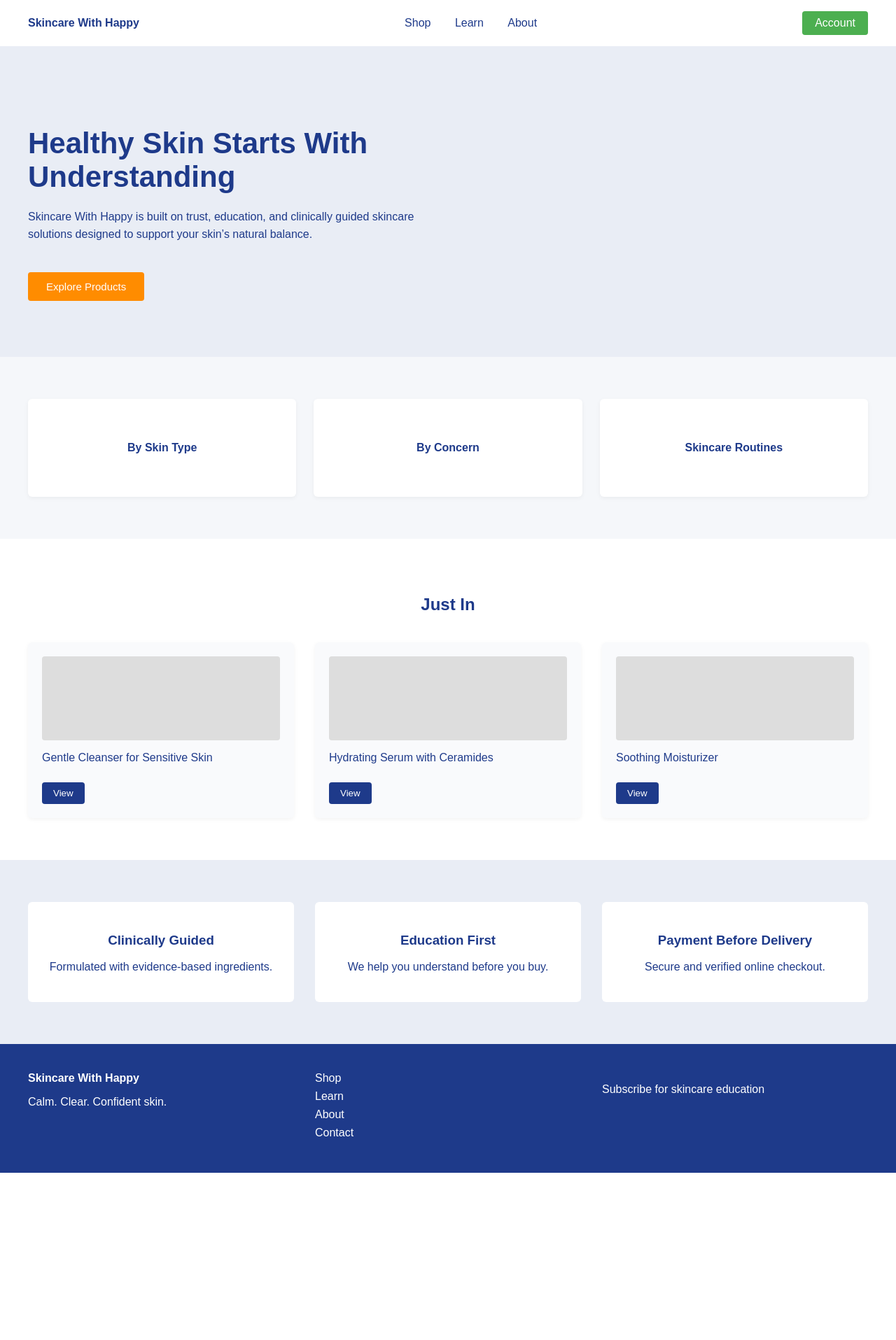
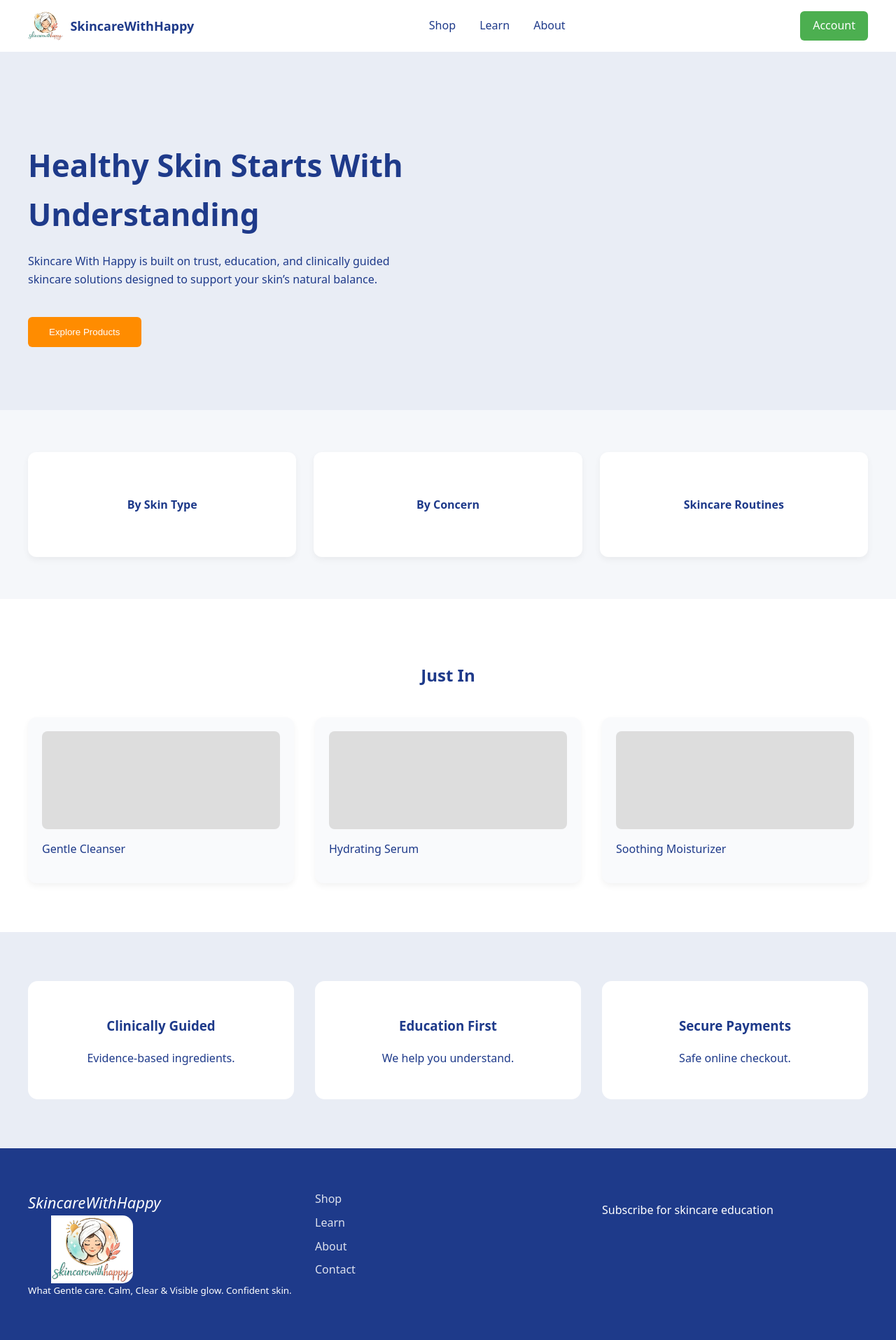
Before and after one commit to JamesHD001/Skincare_With_Happy, a Flask app: template templates/index.html in a window 1280 px wide. Shown: the whole page at 70% size. Before the commit the page ends 1676 px from the top, so only its background shows below. Run offline with Flask 2, Linux system fonts and the light colour scheme; the template is opened without the code that fills it, so the values that code supplies are empty.

Commit message:
updatev footer image and text logo

```diff
--- a/templates/index.html
+++ b/templates/index.html
@@ -1,14 +1,43 @@
 <!DOCTYPE html>
 <html lang="en">
 <head>
+    <!-- BASIC META -->
     <meta charset="UTF-8">
-    <title>Skincare With Happy</title>
+    <meta http-equiv="X-UA-Compatible" content="IE=edge">
+    <meta name="viewport" content="width=device-width, initial-scale=1.0">
+
+    <!-- SEO META -->
+    <title>Skincare With Happy | Clinically Guided Skincare</title>
+    <meta name="description" content="Skincare With Happy offers clinically guided skincare solutions with a focus on education, trust, and healthy skin routines.">
+    <meta name="keywords" content="skincare, skincare routines, sensitive skin, skincare education, skincare products">
+    <meta name="author" content="Skincare With Happy">
+
+    <!-- OPEN GRAPH -->
+    <meta property="og:title" content="Skincare With Happy">
+    <meta property="og:description" content="Healthy skin starts with understanding. Clinically guided skincare solutions.">
+    <meta property="og:type" content="website">
+    <meta property="og:image" content="logo.jpeg">
+    <meta property="og:url" content="https://skincarewithhappy.com">
+
+    <!-- FAVICON -->
+    <link rel="icon" href="logo.jpeg" type="image/jpeg">
+
     <style>
+        :root {
+            --primary: #1E3A8A;
+            --accent: #FF8C00;
+            --bg-light: #f5f7fa;
+            --bg-soft: #e9edf5;
+        }
+
+        * { box-sizing: border-box; }
+
         body {
             margin: 0;
-            font-family: Arial, Helvetica, sans-serif;
-            background-color: #f5f7fa;
-            color: #1E3A8A;
+            font-family: system-ui, -apple-system, BlinkMacSystemFont, "Segoe UI", sans-serif;
+            background-color: var(--bg-light);
+            color: var(--primary);
+            line-height: 1.6;
         }
 
         /* NAVBAR */
@@ -18,52 +47,88 @@
             display: flex;
             justify-content: space-between;
             align-items: center;
-            box-shadow: 0 2px 6px rgba(80,0,0,0.05);
+            position: sticky;
+            top: 0;
+            z-index: 100;
+            transition: box-shadow 0.3s ease;
         }
 
-        header nav a {
+        header.scrolled {
+            box-shadow: 0 8px 24px rgba(0,0,0,0.12);
+        }
+
+        .logo {
+            display: flex;
+            align-items: center;
+            gap: 10px;
+            font-weight: 600;
+            font-size: 18px;
+        }
+
+        .logo img {
+            height: 42px;
+        }
+
+        nav a {
             margin: 0 15px;
             text-decoration: none;
-            color: #1E3A8A;
+            color: var(--primary);
             font-weight: 500;
+            position: relative;
+        }
+
+        nav a::after {
+            content: "";
+            position: absolute;
+            width: 0;
+            height: 2px;
+            background: var(--accent);
+            left: 0;
+            bottom: -5px;
+            transition: width 0.3s ease;
+        }
+
+        nav a:hover::after {
+            width: 100%;
         }
 
         .nav-btn {
             background: #4CAF50;
             color: #fff;
             padding: 8px 18px;
-            border-radius: 4px;
+            border-radius: 6px;
             text-decoration: none;
         }
 
         /* HERO */
         .hero {
-            padding: 80px 40px;
+            padding: 90px 40px;
             display: grid;
             grid-template-columns: 1fr 1fr;
             gap: 40px;
-            background: #e9edf5;
+            background: var(--bg-soft);
+            align-items: center;
         }
 
         .hero h1 {
-            font-size: 42px;
+            font-size: 44px;
             margin-bottom: 20px;
-        }
-
-        .hero p {
-            font-size: 16px;
-            line-height: 1.6;
         }
 
         .hero button {
             margin-top: 25px;
-            background: #FF8C00;
+            background: var(--accent);
             color: #fff;
             border: none;
-            padding: 12px 26px;
-            font-size: 15px;
-            border-radius: 4px;
+            padding: 14px 30px;
+            border-radius: 6px;
             cursor: pointer;
+            transition: transform 0.3s ease, box-shadow 0.3s ease;
+        }
+
+        .hero button:hover {
+            transform: translateY(-2px);
+            box-shadow: 0 6px 14px rgba(0,0,0,0.15);
         }
 
         /* CATEGORIES */
@@ -76,18 +141,28 @@
 
         .category-card {
             background: #ffffff;
-            height: 140px;
-            border-radius: 6px;
+            height: 150px;
+            border-radius: 12px;
             display: flex;
             justify-content: center;
             align-items: center;
-            font-weight: bold;
-            box-shadow: 0 2px 6px rgba(0,0,0,0.05);
+            font-weight: 600;
+            cursor: pointer;
+            box-shadow: 0 4px 10px rgba(0,0,0,0.05);
+            transition: transform 0.3s ease, box-shadow 0.3s ease;
         }
 
-        /* JUST IN */
+        .category-card:hover {
+            transform: translateY(-6px);
+        }
+
+        .category-card.active {
+            outline: 3px solid var(--accent);
+        }
+
+        /* PRODUCTS */
         .section {
-            padding: 60px 40px;
+            padding: 70px 40px;
             background: #ffffff;
         }
 
@@ -105,31 +180,26 @@
         .product-card {
             background: #f9fafc;
             padding: 20px;
-            border-radius: 6px;
-            box-shadow: 0 2px 6px rgba(0,0,0,0.05);
+            border-radius: 12px;
+            box-shadow: 0 4px 10px rgba(0,0,0,0.05);
+            transition: transform 0.3s ease;
+        }
+
+        .product-card:hover {
+            transform: translateY(-5px);
         }
 
         .product-img {
             background: #ddd;
-            height: 120px;
-            border-radius: 4px;
+            height: 140px;
+            border-radius: 8px;
             margin-bottom: 15px;
         }
 
-        .product-card button {
-            margin-top: 10px;
-            background: #1E3A8A;
-            color: #fff;
-            border: none;
-            padding: 8px 16px;
-            border-radius: 4px;
-            cursor: pointer;
-        }
-
-        /* TRUST SECTION */
+        /* TRUST */
         .trust {
-            padding: 60px 40px;
-            background: #e9edf5;
+            padding: 70px 40px;
+            background: var(--bg-soft);
             display: grid;
             grid-template-columns: repeat(3, 1fr);
             gap: 30px;
@@ -138,18 +208,35 @@
 
         .trust div {
             background: #ffffff;
-            padding: 25px;
-            border-radius: 6px;
+            padding: 30px;
+            border-radius: 14px;
         }
 
         /* FOOTER */
         footer {
-            background: #1E3A8A;
+            background: var(--primary);
             color: #fff;
-            padding: 40px;
+            padding: 60px 40px;
             display: grid;
             grid-template-columns: repeat(3, 1fr);
             gap: 30px;
+        }
+
+        .footer-logo {
+            display: flex;
+            flex-direction: column;
+        }
+
+        .footer-logo img {
+            width: 150px;
+            padding-left: 33px;
+            border-radius: 15px
+        }
+
+        .footer-logo span {
+            font-size: 22px;
+            font-weight: light;
+            font-style: italic;
         }
 
         footer a {
@@ -157,18 +244,39 @@
             text-decoration: none;
             display: block;
             margin-bottom: 8px;
+            opacity: 0.85;
+        }
+
+        footer a:hover {
+            opacity: 1;
+        }
+
+        /* RESPONSIVE */
+        @media (max-width: 900px) {
+            .hero,
+            .categories,
+            .products,
+            .trust,
+            footer {
+                grid-template-columns: 1fr;
+            }
         }
     </style>
 </head>
 <body>
 
 <header>
-    <strong>Skincare With Happy</strong>
+    <div class="logo">
+        <img src="logo.jpeg" alt="Skincare With Happy Logo">
+        <span>SkincareWithHappy</span>
+    </div>
+
     <nav>
         <a href="shop.html">Shop</a>
         <a href="learn.html">Learn</a>
         <a href="about.html">About</a>
     </nav>
+
     <a href="#" class="nav-btn">Account</a>
 </header>
 
@@ -179,9 +287,8 @@
             Skincare With Happy is built on trust, education, and clinically guided
             skincare solutions designed to support your skin’s natural balance.
         </p>
-        <button>Explore Products</button>
+        <button id="exploreBtn">Explore Products</button>
     </div>
-    <div></div>
 </section>
 
 <section class="categories">
@@ -190,57 +297,61 @@
     <div class="category-card">Skincare Routines</div>
 </section>
 
-<section class="section">
+<section class="section" id="products">
     <h2>Just In</h2>
     <div class="products">
-        <div class="product-card">
-            <div class="product-img"></div>
-            <p>Gentle Cleanser for Sensitive Skin</p>
-            <button>View</button>
-        </div>
-        <div class="product-card">
-            <div class="product-img"></div>
-            <p>Hydrating Serum with Ceramides</p>
-            <button>View</button>
-        </div>
-        <div class="product-card">
-            <div class="product-img"></div>
-            <p>Soothing Moisturizer</p>
-            <button>View</button>
-        </div>
+        <div class="product-card"><div class="product-img"></div><p>Gentle Cleanser</p></div>
+        <div class="product-card"><div class="product-img"></div><p>Hydrating Serum</p></div>
+        <div class="product-card"><div class="product-img"></div><p>Soothing Moisturizer</p></div>
     </div>
 </section>
 
 <section class="trust">
-    <div>
-        <h3>Clinically Guided</h3>
-        <p>Formulated with evidence-based ingredients.</p>
-    </div>
-    <div>
-        <h3>Education First</h3>
-        <p>We help you understand before you buy.</p>
-    </div>
-    <div>
-        <h3>Payment Before Delivery</h3>
-        <p>Secure and verified online checkout.</p>
-    </div>
+    <div><h3>Clinically Guided</h3><p>Evidence-based ingredients.</p></div>
+    <div><h3>Education First</h3><p>We help you understand.</p></div>
+    <div><h3>Secure Payments</h3><p>Safe online checkout.</p></div>
 </section>
 
 <footer>
-    <div>
-        <strong>Skincare With Happy</strong>
-        <p>Calm. Clear. Confident skin.</p>
+    <div class="footer-logo">
+        <span style="font-weight: light,padding-bottom: 0">SkincareWithHappy</span>
+        <img src="logo.jpeg" alt="Skincare With Happy Logo" style>
+        <small style="font-style: italic, padding-top: 0">What Gentle care. Calm, Clear & Visible glow. Confident skin.</small>
     </div>
+
     <div>
         <a href="shop.html">Shop</a>
         <a href="learn.html">Learn</a>
         <a href="about.html">About</a>
         <a href="contact.html">Contact</a>
     </div>
+
     <div>
         <p>Subscribe for skincare education</p>
     </div>
 </footer>
 
+<script>
+    // Header shadow on scroll
+    const header = document.querySelector("header");
+    window.addEventListener("scroll", () => {
+        header.classList.toggle("scrolled", window.scrollY > 20);
+    });
+
+    // Smooth scroll CTA
+    document.getElementById("exploreBtn").addEventListener("click", () => {
+        document.getElementById("products").scrollIntoView({ behavior: "smooth" });
+    });
+
+    // Category interaction
+    const categories = document.querySelectorAll(".category-card");
+    categories.forEach(card => {
+        card.addEventListener("click", () => {
+            categories.forEach(c => c.classList.remove("active"));
+            card.classList.add("active");
+        });
+    });
+</script>
+
 </body>
 </html>
```
Also changed, not shown: templates/logo.jpeg (added).
